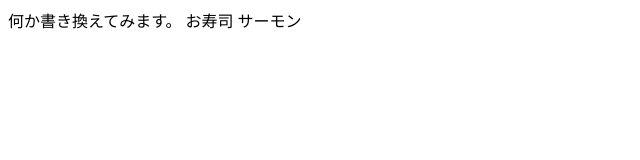
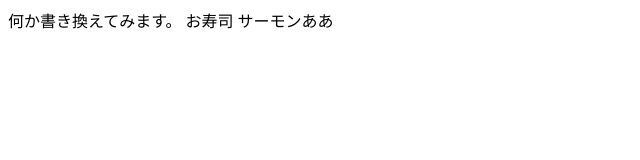
Before and after one commit to westoon-18310/test, a plain HTML site: page index.html in a window 1280 px wide. Shown: the full height of the page, 0-640 px from the left. Drawn offline with Linux system fonts and the light colour scheme.

Commit message:
Update index.html

```diff
--- a/index.html
+++ b/index.html
@@ -7,6 +7,6 @@
     <body>
         何か書き換えてみます。
         お寿司
-        サーモン
+        サーモンああ
     </body>
 </html>
```
